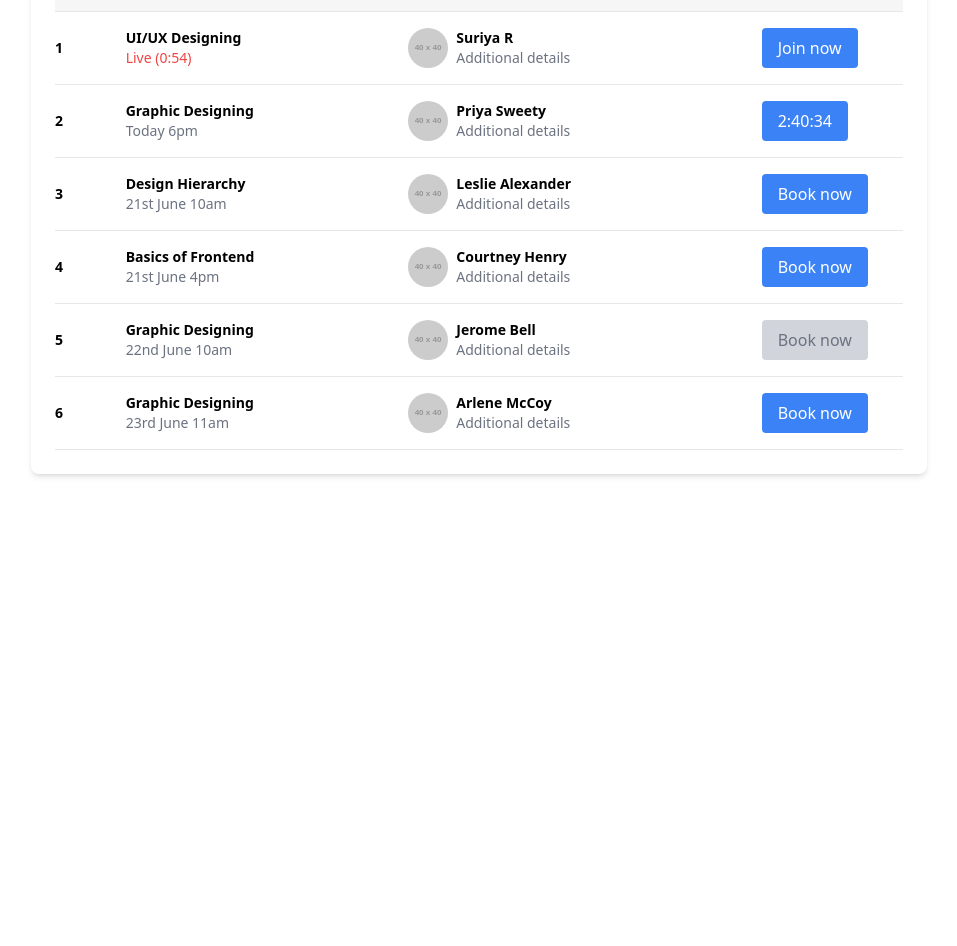
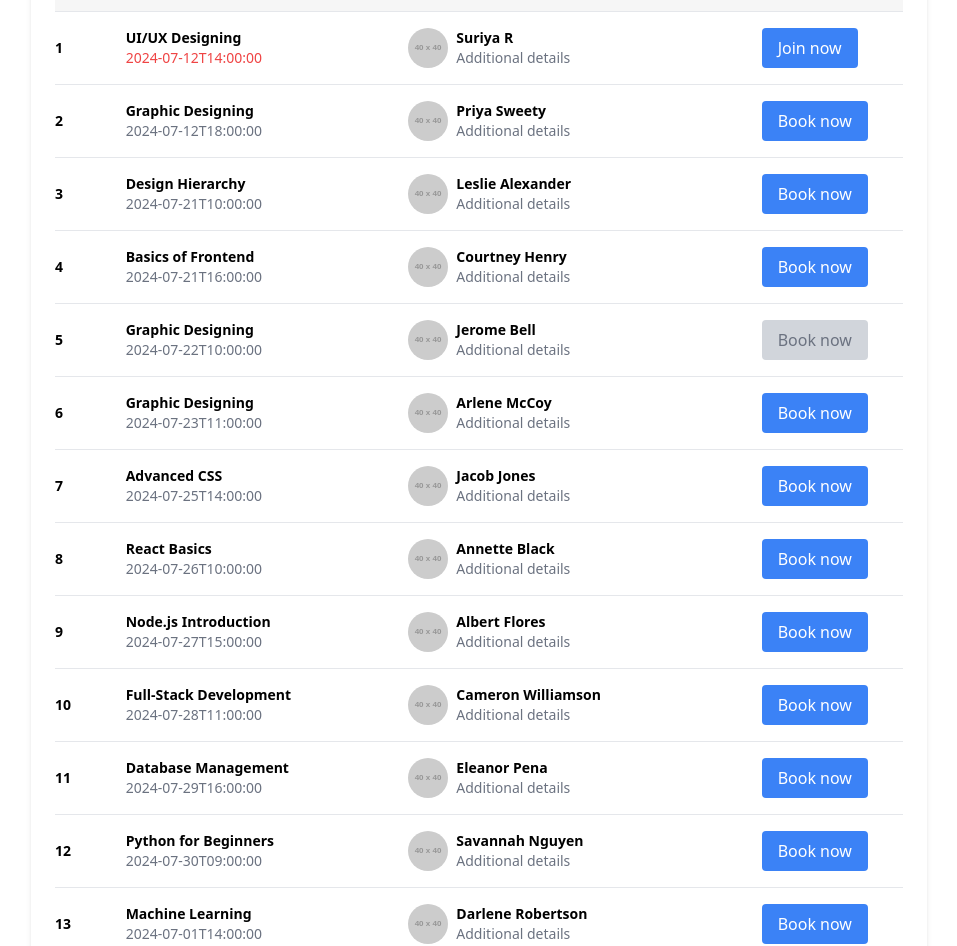
Before and after one commit to navina1/React-assessment, a React (Vite) app in the folder vite-project/: page / in a window 1280 px wide. Shown: the part 126-1072 px from the top of the page, without its empty margins (161-1118 px from the left). Before the commit the page ends 800 px from the top, so only its background shows below. Built offline with nearby package versions, Linux system fonts and the light colour scheme.

Commit message:
filter functionality added

```diff
--- a/vite-project/src/components/Dashboard.jsx
+++ b/vite-project/src/components/Dashboard.jsx
@@ -2,16 +2,26 @@ import { useState } from 'react';
 import Modal from './Modal';  // Adjust the import path according to your project structure
 
 const classes = [
-    { id: 1, name: 'UI/UX Designing', time: 'Live (0:54)', staff: 'Suriya R', status: 'live', buttonText: 'Join now' },
-    { id: 2, name: 'Graphic Designing', time: 'Today 6pm', staff: 'Priya Sweety', status: 'upcoming', countdown: '2:40:34', buttonText: 'Join now' },
-    { id: 3, name: 'Design Hierarchy', time: '21st June 10am', staff: 'Leslie Alexander', status: 'upcoming', buttonText: 'Book now' },
-    { id: 4, name: 'Basics of Frontend', time: '21st June 4pm', staff: 'Courtney Henry', status: 'upcoming', countdown: '3 days', buttonText: 'Book now' },
-    { id: 5, name: 'Graphic Designing', time: '22nd June 10am', staff: 'Jerome Bell', status: 'booked', buttonText: 'Book now' },
-    { id: 6, name: 'Graphic Designing', time: '23rd June 11am', staff: 'Arlene McCoy', status: 'upcoming', buttonText: 'Book now' },
+    { id: 1, name: 'UI/UX Designing', time: '2024-07-12T14:00:00', staff: 'Suriya R', status: 'live' },
+    { id: 2, name: 'Graphic Designing', time: '2024-07-12T18:00:00', staff: 'Priya Sweety', status: 'upcoming' },
+    { id: 3, name: 'Design Hierarchy', time: '2024-07-21T10:00:00', staff: 'Leslie Alexander', status: 'upcoming' },
+    { id: 4, name: 'Basics of Frontend', time: '2024-07-21T16:00:00', staff: 'Courtney Henry', status: 'upcoming' },
+    { id: 5, name: 'Graphic Designing', time: '2024-07-22T10:00:00', staff: 'Jerome Bell', status: 'booked' },
+    { id: 6, name: 'Graphic Designing', time: '2024-07-23T11:00:00', staff: 'Arlene McCoy', status: 'upcoming' },
+    { id: 7, name: 'Advanced CSS', time: '2024-07-25T14:00:00', staff: 'Jacob Jones', status: 'upcoming' },
+    { id: 8, name: 'React Basics', time: '2024-07-26T10:00:00', staff: 'Annette Black', status: 'upcoming' },
+    { id: 9, name: 'Node.js Introduction', time: '2024-07-27T15:00:00', staff: 'Albert Flores', status: 'upcoming' },
+    { id: 10, name: 'Full-Stack Development', time: '2024-07-28T11:00:00', staff: 'Cameron Williamson', status: 'upcoming' },
+    { id: 11, name: 'Database Management', time: '2024-07-29T16:00:00', staff: 'Eleanor Pena', status: 'upcoming' },
+    { id: 12, name: 'Python for Beginners', time: '2024-07-30T09:00:00', staff: 'Savannah Nguyen', status: 'upcoming' },
+    { id: 13, name: 'Machine Learning', time: '2024-07-01T14:00:00', staff: 'Darlene Robertson', status: 'upcoming' },
+    { id: 14, name: 'Data Structures', time: '2024-07-02T11:00:00', staff: 'Kathryn Murphy', status: 'upcoming' },
+    { id: 15, name: 'Cybersecurity Basics', time: '2024-07-03T17:00:00', staff: 'Dianne Russell', status: 'upcoming' },
 ];
 
 function Dashboard() {
     const [isModalOpen, setIsModalOpen] = useState(false);
+    const [showBookedOnly, setShowBookedOnly] = useState(false);
 
     const handleBookNowClick = () => {
         setIsModalOpen(true);
@@ -26,6 +36,10 @@ function Dashboard() {
         setIsModalOpen(false);
     };
 
+    const handleCheckboxChange = () => {
+        setShowBookedOnly(!showBookedOnly);
+    };
+
     const getButtonText = (classItem) => {
         if (classItem.status === 'live') {
             return 'Join now';
@@ -38,6 +52,8 @@ function Dashboard() {
 
     const isButtonDisabled = (classItem) => classItem.status === 'booked';
 
+    const filteredClasses = showBookedOnly ? classes.filter(classItem => classItem.status === 'booked') : classes;
+
     return (
         <div className="bg-white shadow-md rounded-lg p-6 max-w-4xl mx-auto">
             <h2 className="text-xl font-bold mb-4">Upcoming classes</h2>
@@ -45,7 +61,12 @@ function Dashboard() {
                 <div>For next 7 days</div>
                 <div className="flex items-center">
                     <span>Booked only</span>
-                    <input type="checkbox" className="ml-2 h-4 w-4 text-gray-600" />
+                    <input
+                        type="checkbox"
+                        className="ml-2 h-4 w-4 text-gray-600"
+                        checked={showBookedOnly}
+                        onChange={handleCheckboxChange}
+                    />
                 </div>
             </div>
             <div className="border-t border-gray-200">
@@ -64,7 +85,7 @@ function Dashboard() {
                 </div>
                 <div className="w-2/12 text-sm font-bold"></div>
                 {/* Table Rows */}
-                {classes.map((classItem, index) => (
+                {filteredClasses.map((classItem, index) => (
                     <div key={classItem.id} className="flex items-center py-4 border-b border-gray-200">
                         <div className="flex items-center w-1/12">
                             <span className="text-sm font-bold">{index + 1}</span>
@@ -80,9 +101,7 @@ function Dashboard() {
                                 <div className="text-sm text-gray-500">Additional details</div>
                             </div>
                         </div>
-                        <div className="flex items-center w-2/12">
-
-                        </div>
+                        <div className="flex items-center w-2/12"></div>
                         <div className="w-2/12">
                             <button
                                 className={`py-2 px-4 rounded ${isButtonDisabled(classItem) ? 'bg-gray-300 text-gray-500 cursor-not-allowed' : 'bg-blue-500 text-white hover:bg-blue-700'}`}
```
